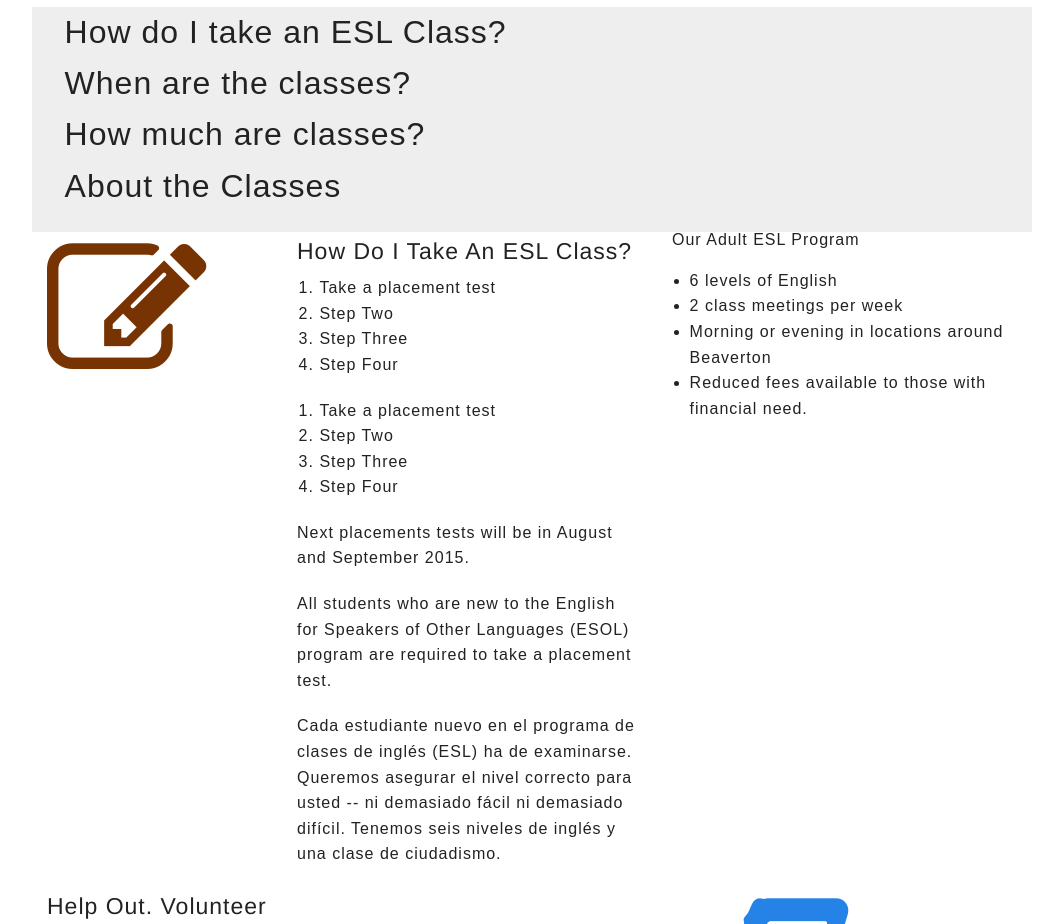
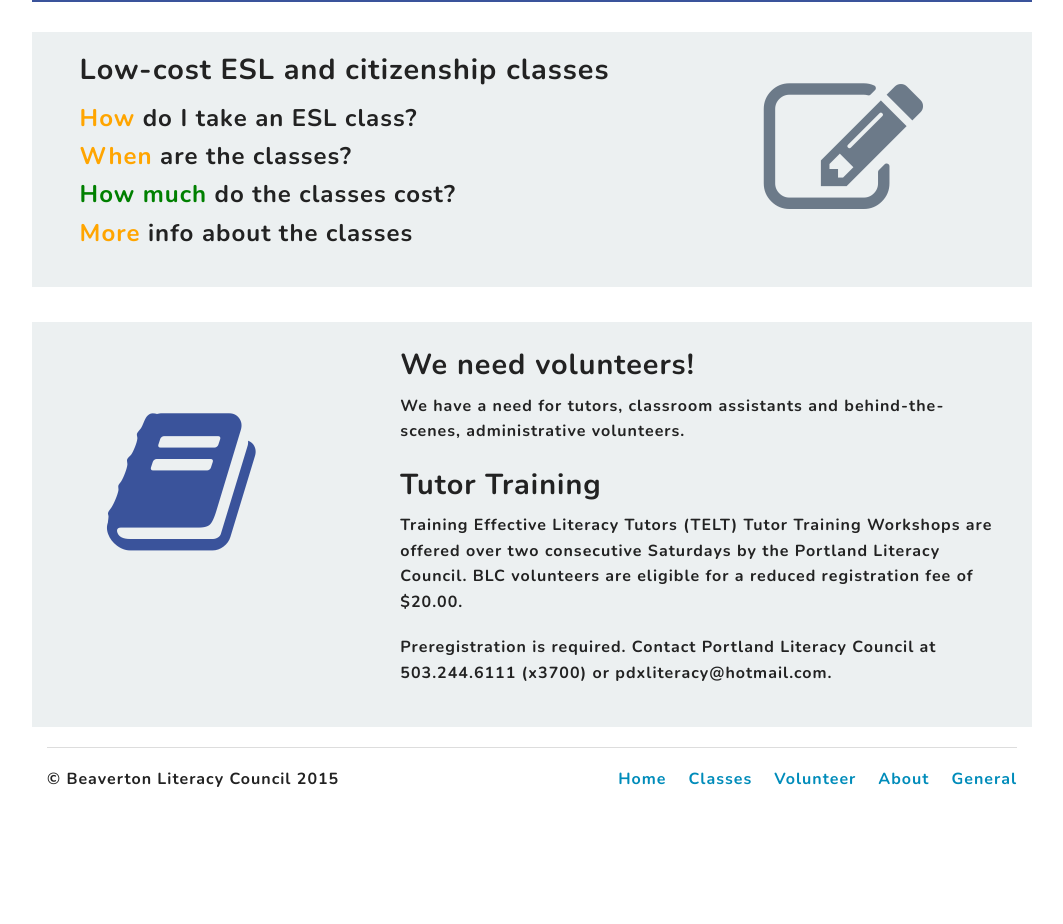
Before and after one commit to trezp/literacycouncil, a plain HTML site: page index.html in a window 1280 px wide. Shown: the part 193-1117 px from the top of the page, without its empty margins (108-1171 px from the left). After the commit the page ends 1005 px from the top, so only its background shows below. Drawn offline with nearby package versions, Linux system fonts and the light colour scheme; a web font is replaced by a local one.

Commit message:
Off to a good start.

```diff
--- a/css/bcouncil.css
+++ b/css/bcouncil.css
@@ -6,18 +6,20 @@ pallette {
 }
 
 body {
-	font-family: 'Muli', sans-serif;
+	/*font-family: 'Muli', sans-serif;*/
+	font-family: 'Nunito', sans-serif;
 	letter-spacing: 1px;
 }
 
+/***************HEADER****************/
 .top-row {
-	height: 200px;
+	background-color: #3A539B;
+	height: 175px;
+	margin-top: 10px;
 }
 
 .header {
 	width: 100%;
-	background-color: #3A539B;
-	/*background-image: url('../img/books.jpg');*/
 	padding: 1%;
 }
 
@@ -80,24 +82,60 @@ body {
 	font-size: 1rem;
 	line-height: 1rem;
 }
-
+/****************ABOUT ESL CLASSES ******************/
 .first-row {
-	background-color: #EEEEEE;
+	background-color: #ECF0F1;
 	width: 100%;
+	padding: 15px;
+	margin: 35px auto;
+	margin-top: 40px;
 }
 
+.emphasis {
+	color: orange;
+	font-weight: bold;
+}
+
+.green {
+	color: green;
+}
+
+h2 {
+	font-family: 'Nunito', sans-serif;
+	font-size: 1.8rem;
+}
+
+
+
+
 .faq {
-	font-size: 2em;
+	font-size: 1.5rem;
 	list-style: none;
 }
 
 .fa-pencil-square-o {
-	font-size: 10em;
-	color: #773302;
+	font-size: 10rem;
+	color: #6C7A89;
+	text-align: center;
+	position: relative;
+	left: 55px;
+	top: 25px;
 }
+
+/*************VOLUNTEER ROW******************/
 
 .fa-book {
 	font-size: 10em;
-	color: #2583E7;
+	color: #3A539B;
+	position: relative;
+	left: 60px;
+	top: 80px;
+}
 
+.volunteer-row {
+	background-color: #ECF0F1;
 }
+
+.tutor-info {
+	padding: 20px;
+}
--- a/index.html
+++ b/index.html
@@ -19,8 +19,8 @@
           <div class="logobox"><h1 class="logo">Beaverton Literacy Council</h1></div>
           <ul class="nav-items">
               <li><a href="#" class="link">Home</a></li>
-              <li><a href="#" class="link">Classes/Tutor</a></li>
-              <li><a href="#" class="link">Volunteer</a></li>
+              <li><a href="#" class="link">Classes</a></li>
+              <li><a href="#" class="link">Volunteer/Tutor</a></li>
               <li><a href="#" class="link">About</a></li>
               <li><a href="#" class="link">General Info</a></li>
             </ul>
@@ -34,18 +34,23 @@
       <!-- First Band (Image) -->
 
       <div class="row first-row">
-        <div class="large-12 columns">
-         <ul class="faq">
-           <li>How do I take an ESL Class?</li>
-           <li>When are the classes?</li>
-           <li>How much are classes?</li>
-           <li>About the Classes</li>
+        <div class="large-8 columns">
+         <ul class="faq sub">
+          <h2>Low-cost ESL and citizenship classes</h2>
+           <li><span class="emphasis">How</span> do I take an ESL class?</li>
+           <li><span class="emphasis">When</span> are the classes?</li>
+           <li><span class="emphasis green">How much</span> do the classes cost?</li>
+           <li><span class="emphasis">More</span> info about the classes</li>
          </ul>
+         </div>
+         <div class="large-4 columns">
+          <i class="fa fa-pencil-square-o"></i>
         </div>
+
       </div>
       <!-- Second Band (Image Left with Text) -->
 
-      <div class="row">
+      <!-- <div class="row">
         <div class="large-3 columns">
           <i class="fa fa-pencil-square-o"></i>
         </div>
@@ -53,19 +58,6 @@
 
           <div class="row">
             <div class="large-6 columns">
-              <h4>How Do I Take An ESL Class?</h4>
-              <ol class="take-class">
-                <li>Take a placement test</li>
-                <li>Step Two</li>
-                <li>Step Three</li>
-                <li>Step Four </li>
-              </ol>
-              <ol class="placement-tests">
-                <li>Take a placement test</li>
-                <li>Step Two</li>
-                <li>Step Three</li>
-                <li>Step Four </li>
-              </ol>
               <p>Next placements tests will be in August and September 2015.</p>
               <p>All students who are new to the English for Speakers of Other Languages (ESOL) program are required to take a placement test.</p>
               <p>Cada estudiante nuevo en el programa de clases de inglés (ESL) ha de examinarse.  Queremos asegurar el nivel correcto para usted -- ni demasiado fácil ni demasiado difícil.  Tenemos seis niveles de inglés y una clase de ciudadismo.</p>
@@ -81,25 +73,27 @@
             </div>
           </div>
         </div>
-      </div>
+      </div> -->
 
 
       <!-- Third Band (Image Right with Text) -->
 
-      <div class="row">
+      <div class="row volunteer-row">
+        <div class="large-4 columns">
+          <i class="fa fa-book"></i>
+        </div>
         <div class="large-8 columns">
-          <h4>Help Out. Volunteer</h4>
+          <div class="tutor-info">
+          <h2>We need volunteers!</h2>
 
-          <p>Volunteer, make a difference! The community's need exceeds our current capability.  We have opportunities to work directly with students as a tutor as well as behind the scnes on the administrative side of the organization.</p>
+            <p>We have a need for tutors, classroom assistants and behind-the-scenes, administrative volunteers.</p>
 
-          <p class="subhead">Tutor Training</p>
-        <p>Training Effective Literacy Tutors (TELT) Tutor Training Workshops are offered over two consecutive Saturdays by the Portland Literacy Council. BLC volunteers are eligible for a reduced registration fee of $20.00. </p>
+            <h2>Tutor Training</h2>
+            <p>Training Effective Literacy Tutors (TELT) Tutor Training Workshops are offered over two consecutive Saturdays by the Portland Literacy Council. BLC volunteers are eligible for a reduced registration fee of $20.00. </p>
 
-        <p>Preregistration is required. Contact Portland Literacy Council at 503.244.6111 (x3700) or pdxliteracy@hotmail.com.</p>
+            <p>Preregistration is required. Contact Portland Literacy Council at 503.244.6111 (x3700) or pdxliteracy@hotmail.com.</p>
 
         </div>
-        <div class="large-4 columns">
-          <i class="fa fa-book"></i>
         </div>
       </div>
 
@@ -114,10 +108,11 @@
             </div>
             <div class="large-6 columns">
               <ul class="inline-list right">
-                <li><a href="#">Services</a></li>
-                <li><a href="#">Calendar</a></li>
+                <li><a href="#">Home</a></li>
+                <li><a href="#">Classes</a></li>
                 <li><a href="#">Volunteer</a></li>
-                <li><a href="#">Contact</a></li>
+                <li><a href="#">About</a></li>
+                <li><a href="#">General</a></li>
               </ul>
             </div>
           </div>
```
